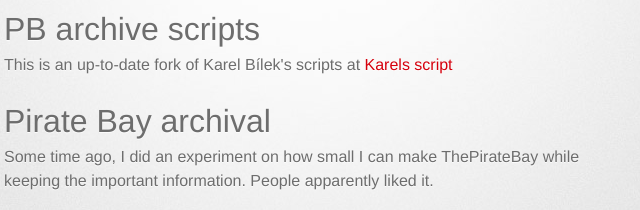
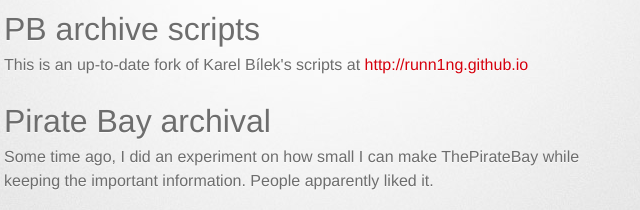
Before and after one commit to urras/pirateget, a plain HTML site: page index.html in a window 1280 px wide. Shown: the part 235-445 px from the top of the page, 326-966 px from the left. Drawn offline with Linux system fonts and the light colour scheme; a web font is replaced by a local one.

Commit message:
Update index.html

```diff
--- a/index.html
+++ b/index.html
@@ -32,7 +32,7 @@
         <section id="main_content">
           <h1>PB archive scripts </h1>
 
-<p>This is an up-to-date fork of Karel Bílek's scripts at <a href="http://runn1ng.github.io/">Karels script</a></p>
+<p>This is an up-to-date fork of Karel Bílek's scripts at <a href="http://runn1ng.github.io/">http://runn1ng.github.io</a></p>
 
 <h1>Pirate Bay archival</h1>
 
```
